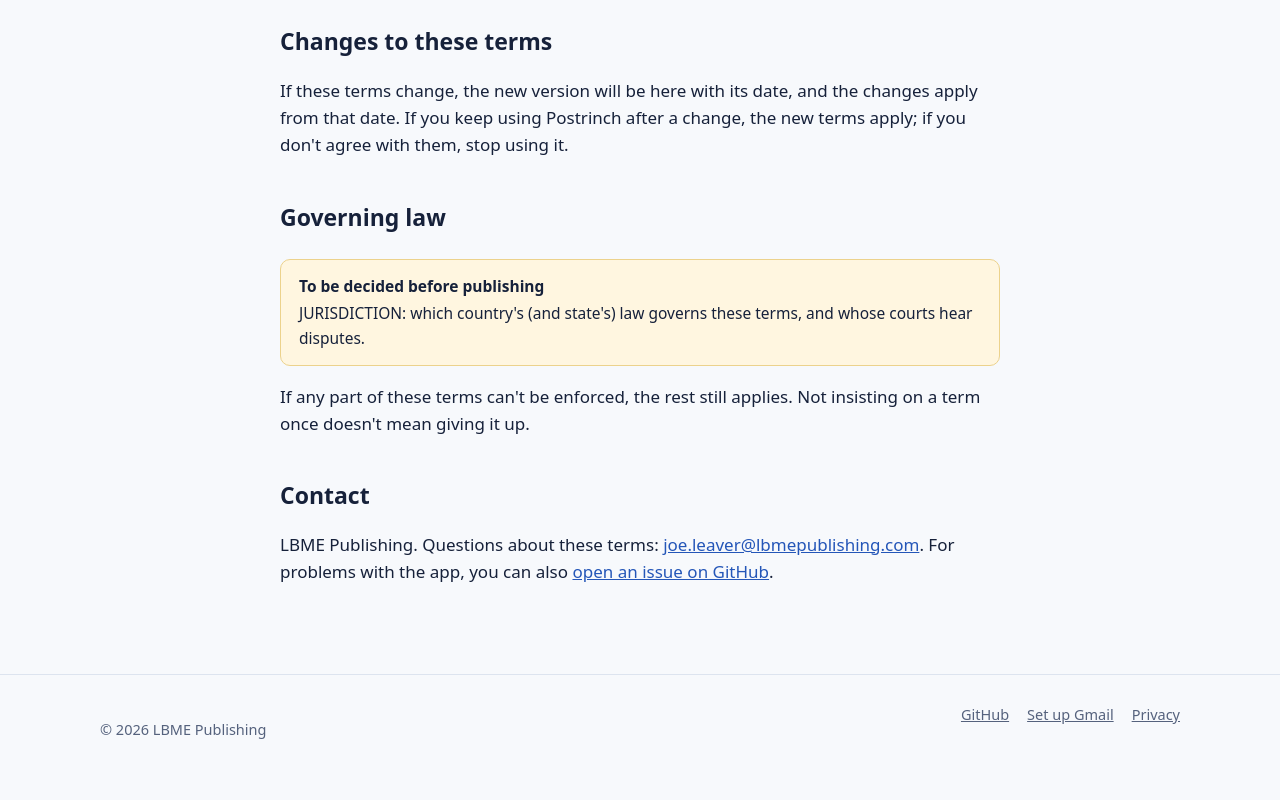
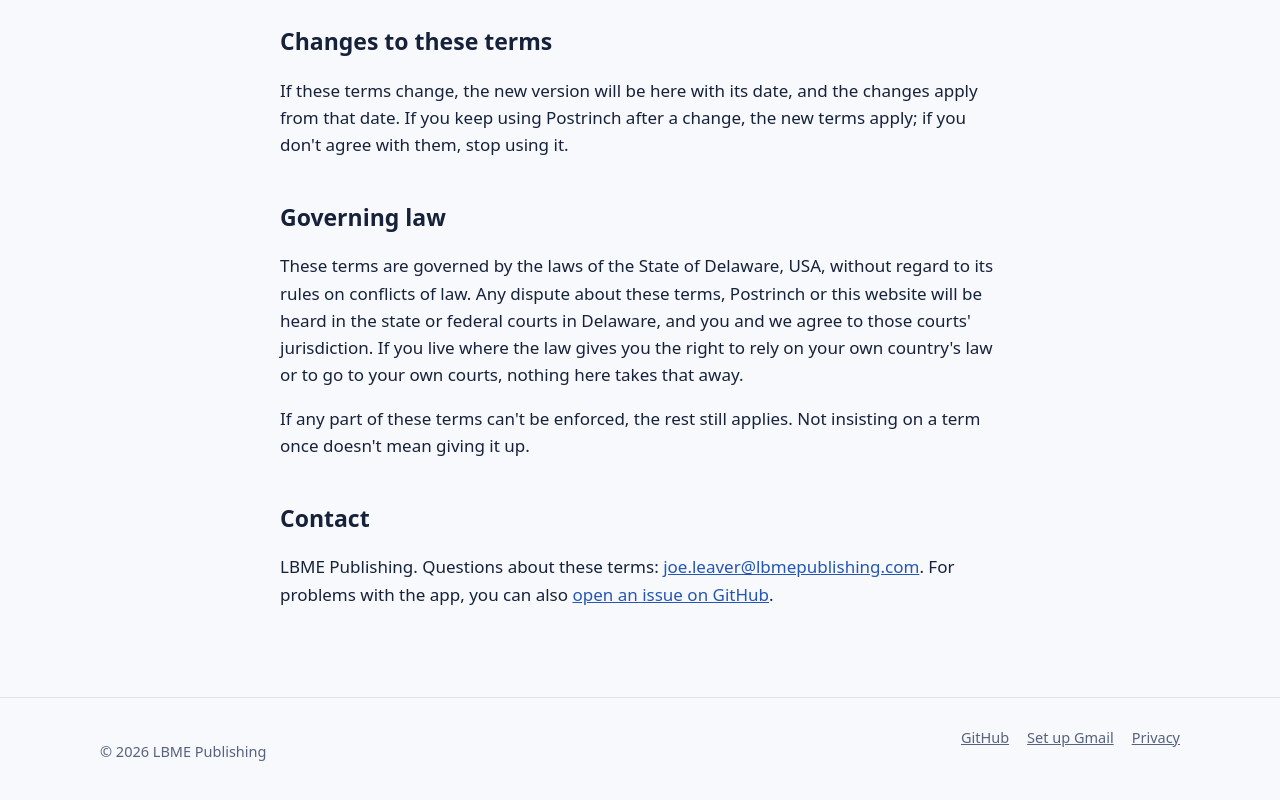
Before and after one commit to joeleaver/postrinch, a plain HTML site: page site/public/terms.html in a window 1280 px wide. Shown: the part 2928-3728 px from the top of the page. Drawn offline with Linux system fonts and the light colour scheme.

Commit message:
Terms: governed by Delaware law
Co-Authored-By: Claude Opus 5.5 <noreply@anthropic.com>

```diff
--- a/site/public/terms.html
+++ b/site/public/terms.html
@@ -74,7 +74,7 @@
     <p>If these terms change, the new version will be here with its date, and the changes apply from that date. If you keep using Postrinch after a change, the new terms apply; if you don't agree with them, stop using it.</p>
 
     <h2 id="law">Governing law</h2>
-    <p class="note"><strong>To be decided before publishing</strong>JURISDICTION: which country's (and state's) law governs these terms, and whose courts hear disputes.</p>
+    <p>These terms are governed by the laws of the State of Delaware, USA, without regard to its rules on conflicts of law. Any dispute about these terms, Postrinch or this website will be heard in the state or federal courts in Delaware, and you and we agree to those courts' jurisdiction. If you live where the law gives you the right to rely on your own country's law or to go to your own courts, nothing here takes that away.</p>
     <p>If any part of these terms can't be enforced, the rest still applies. Not insisting on a term once doesn't mean giving it up.</p>
 
     <h2 id="contact">Contact</h2>
```
